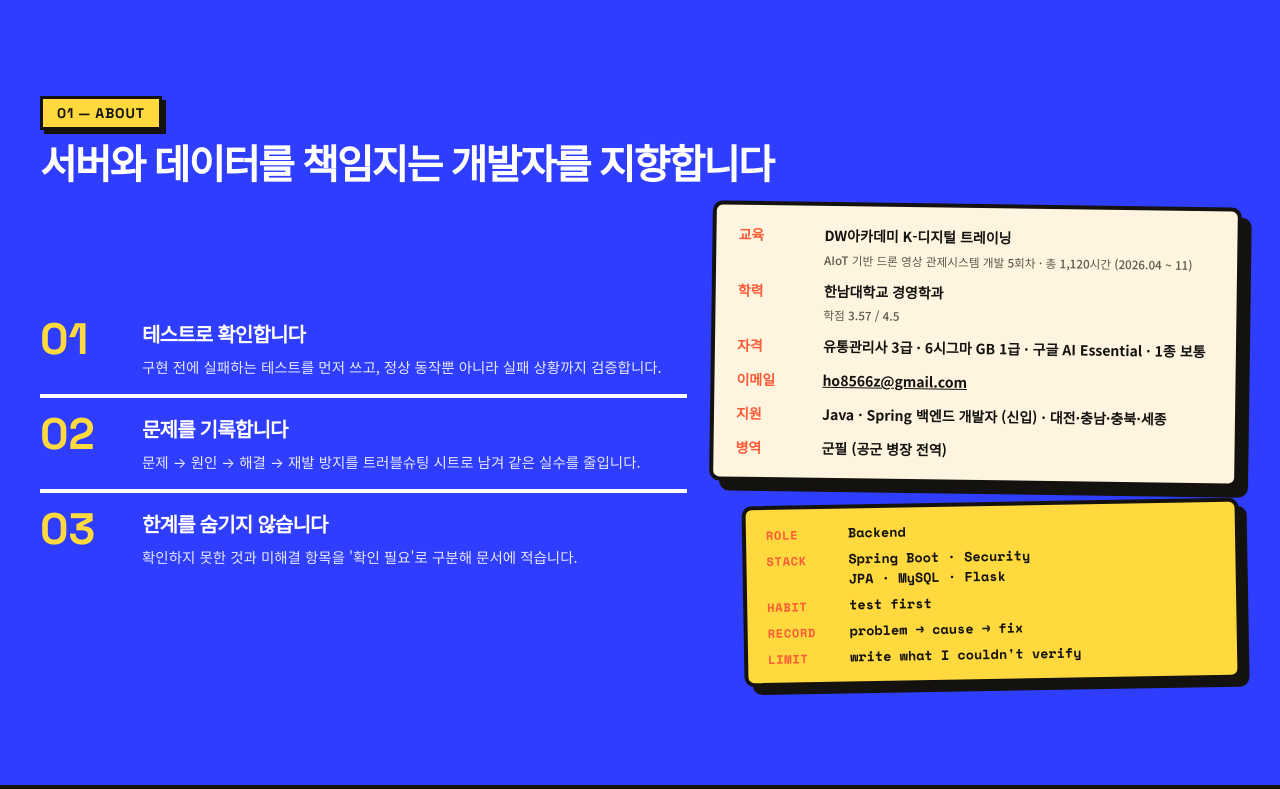
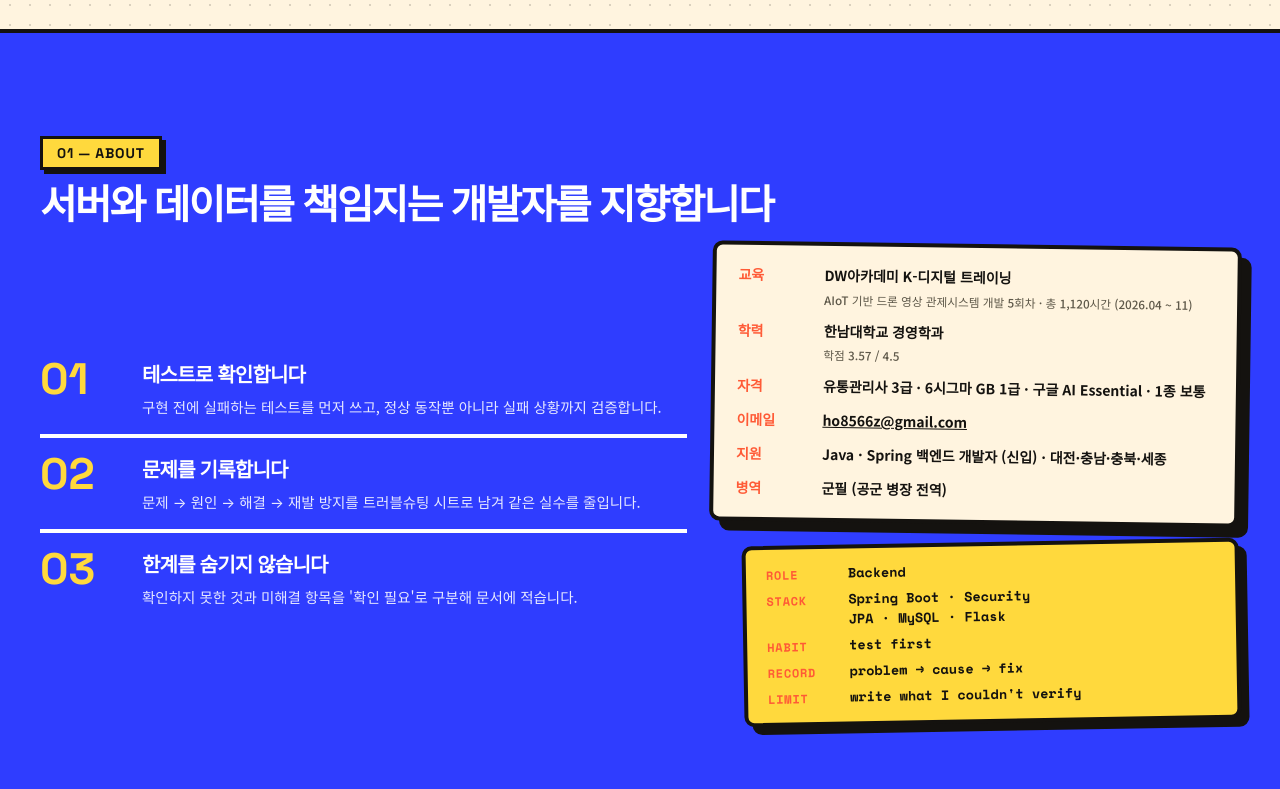
Before and after one commit to ho8566z/yunho-portfolio-2611, a plain HTML site: page index.html in a window 1280 px wide. Shown: the part 725-1514 px from the top of the page. Drawn offline with nearby package versions, Linux system fonts and the light colour scheme; a web font is replaced by a local one.

Commit message:
소개 섹션 위에 40px 간격 추가: 히어로 통계 카드 줄과 파란 배경이 붙던 문제 수정
Co-Authored-By: Claude Sonnet 5.5 <noreply@anthropic.com>

```diff
--- a/index.html
+++ b/index.html
@@ -646,6 +646,7 @@ h1.big .kr{position:relative;left:calc(.27*var(--f0));top:calc(-.61*var(--f0))}
 @media (min-width:981px){
   #about,#projects,#skills{margin-top:0;padding:0;min-height:var(--avail,0px);display:flex;align-items:center;scroll-margin-top:-96px}
   #about>.wrap,#projects>.wrap,#skills>.wrap{padding:26px 0}
+  #about{margin-top:40px} /* 히어로 통계 카드 줄과 파란 배경이 붙지 않게 */
   #about .sec-head,#projects .sec-head,#skills .sec-head{margin-bottom:20px}
   #about .sec-head small,#projects .sec-head small,#skills .sec-head small{margin-bottom:10px}
   #about h2,#projects h2,#skills h2{font-size:clamp(26px,3.2vw,40px);max-width:none}
```
